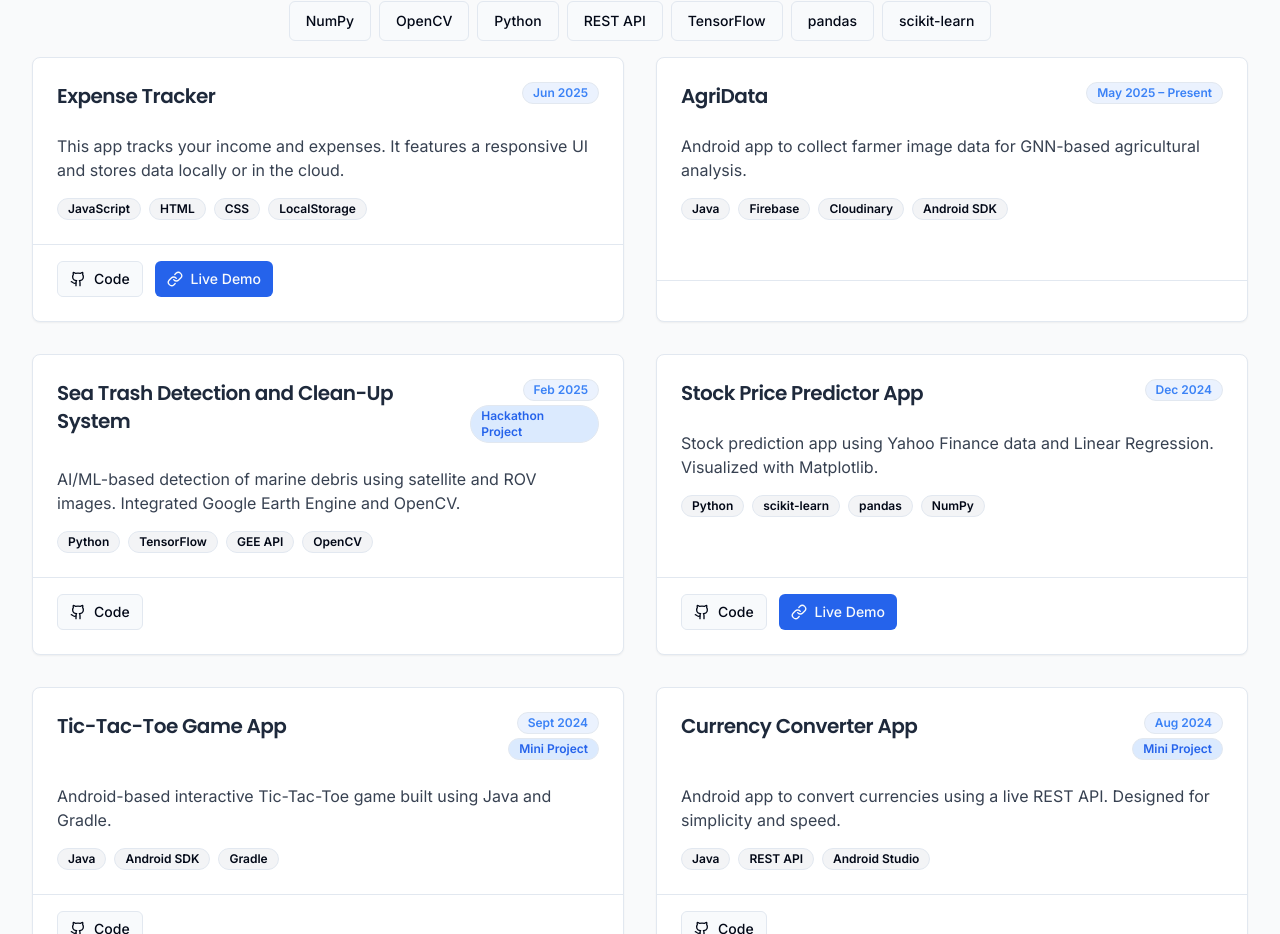
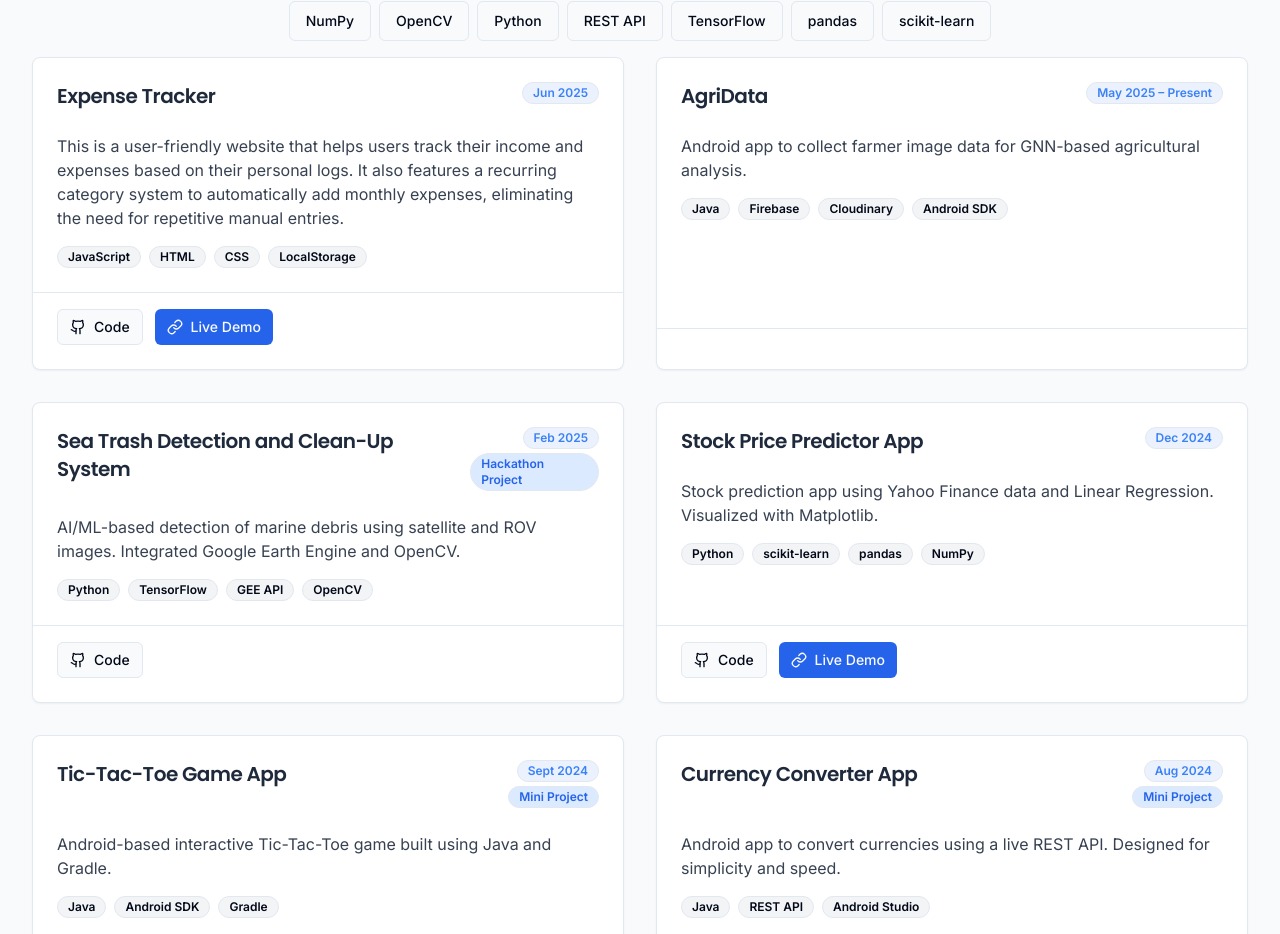
Before and after one commit to Vishwathma2004/Vishwathma_Portfolio, a React (Vite) app: page / in a window 1280 px wide. Shown: the part 3017-3951 px from the top of the page. Built offline with nearby package versions, Linux system fonts and the light colour scheme.

Commit message:
Added Expense Tracker

```diff
--- a/src/components/Projects.tsx
+++ b/src/components/Projects.tsx
@@ -15,7 +15,7 @@ const Projects = () => {
     {
       title: "Expense Tracker",
       description:
-        "This app tracks your income and expenses. It features a responsive UI and stores data locally or in the cloud.",
+        "This is a user-friendly website that helps users track their income and expenses based on their personal logs. It also features a recurring category system to automatically add monthly expenses, eliminating the need for repetitive manual entries.",
       tech: ["JavaScript", "HTML", "CSS", "LocalStorage"],
       links: {
         github: "https://github.com/Vishwathma2004/Expense-Tracker",
```
